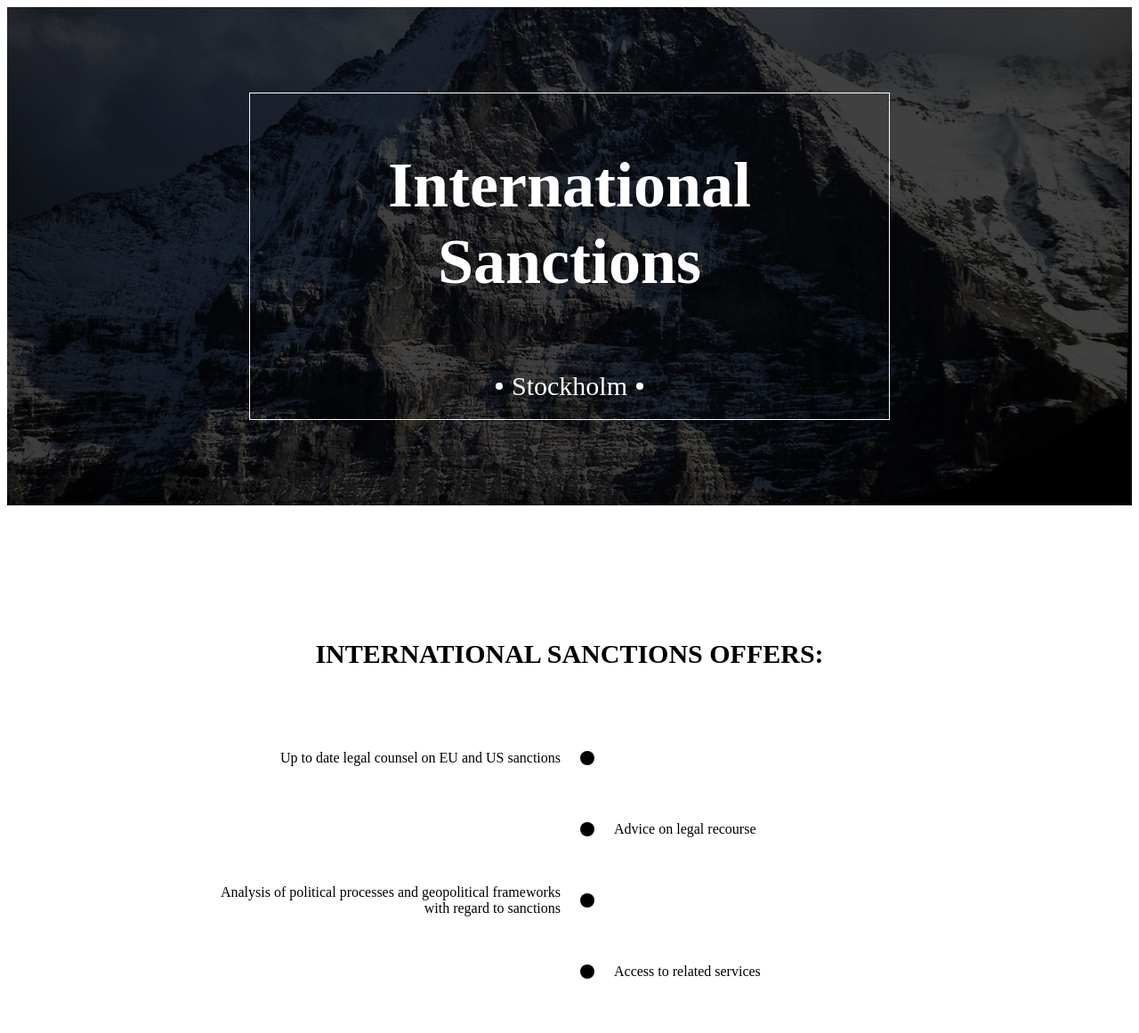
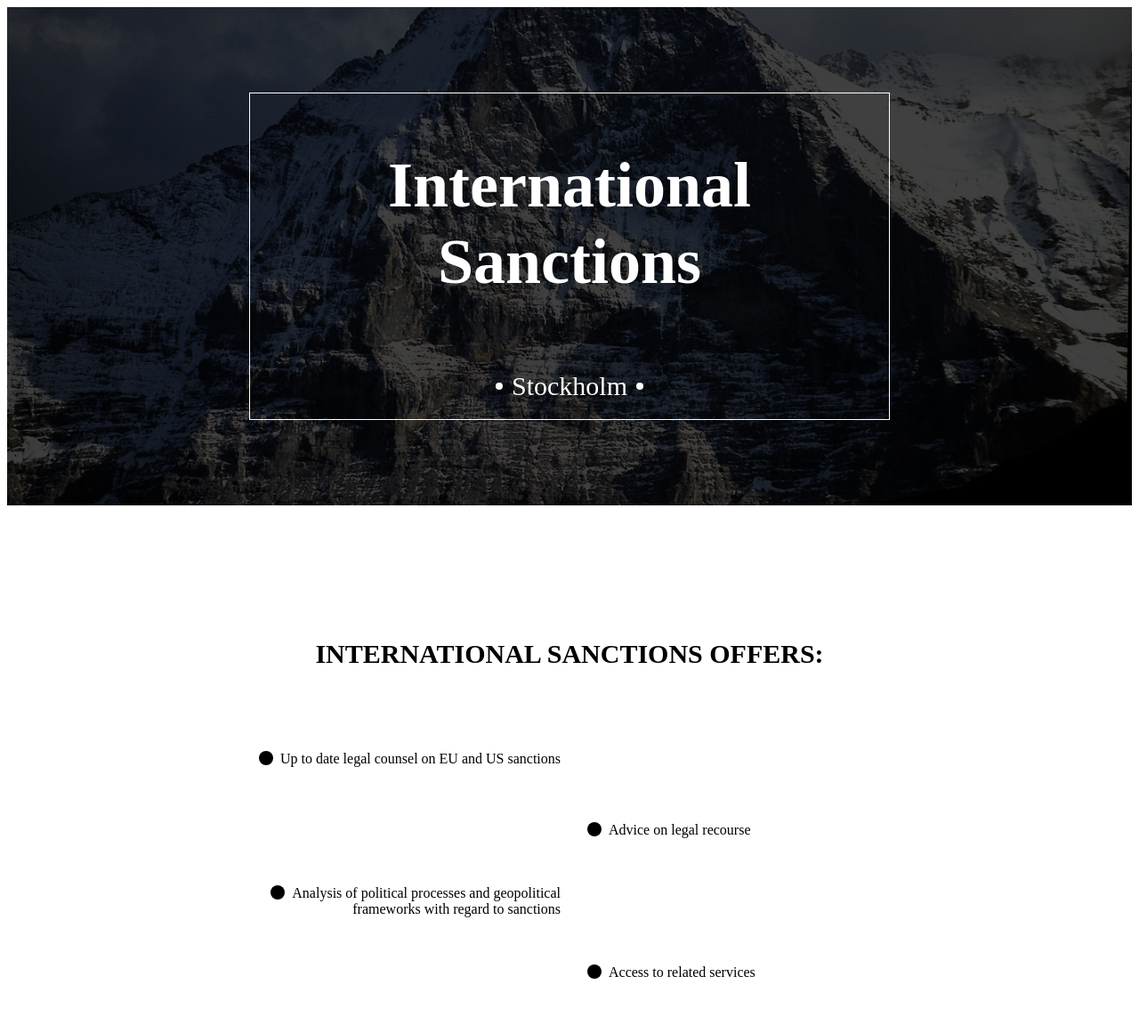
Before and after one commit to dukemai/Portfolio, a Gatsby site in the folder www/: page / in a window 1280 px wide. Shown: the top 1161 px of the page at 89% size. Built offline with nearby package versions, Linux system fonts and the light colour scheme; Gatsby itself is replaced by a stand-in of ours.

Commit message:
update dots

```diff
--- a/www/public/chunk-manifest.json
+++ b/www/public/chunk-manifest.json
@@ -1 +1 @@
-{"231608221292675":"app-f17df6600d22f21fb465.js","162898551421021":"component---src-pages-404-js-df74e5f14be10d0a0535.js","35783957827783":"component---src-pages-index-js-cf9ed39efb5f7caba808.js","60335399758886":"path----557518bd178906f8d58a.js","254022195166212":"path---404-a0e39f21c11f6a62c5ab.js","142629428675168":"path---index-a0e39f21c11f6a62c5ab.js","178698757827068":"path---404-html-a0e39f21c11f6a62c5ab.js","114276838955818":"component---src-layouts-index-js-364cc54709257782dfcd.js"}
+{"231608221292675":"app-f17df6600d22f21fb465.js","162898551421021":"component---src-pages-404-js-511430930c00e533a151.js","35783957827783":"component---src-pages-index-js-5e6c69d6d79b50e3c027.js","60335399758886":"path----557518bd178906f8d58a.js","254022195166212":"path---404-a0e39f21c11f6a62c5ab.js","142629428675168":"path---index-df59af4b4e70a86e12b5.js","178698757827068":"path---404-html-a0e39f21c11f6a62c5ab.js","114276838955818":"component---src-layouts-index-js-364cc54709257782dfcd.js"}
--- a/www/src/share/Services/ServiceItem.js
+++ b/www/src/share/Services/ServiceItem.js
@@ -15,10 +15,10 @@ const ServicesItem = ({ text, isLeftAlign }) => {
   return (
     <li className={`service-item ${className}`}>
       <div className="service-item__inner">
+        <i className="service-item__circle" />
         {text}
       </div>
       <div className="service-item__empty" />
-      <i className="service-item__circle" />
     </li>
   );
 };
--- a/www/src/share/Services/style.scss
+++ b/www/src/share/Services/style.scss
@@ -8,14 +8,14 @@ $c_r: 16px;
         position: relative;
 
         &__circle{
-            position: absolute;
+            position: relative;
             width: $c_r;
             height: $c_r;
             background: $c_black_base;
             border-radius: 50%;
-            left: 50%;
-            margin-left: -$c_r/2;
-            top: 5px;
+            margin-right: 8px;
+            top: 2px;
+            display: inline-block;
         }
 
         &__inner{
@@ -39,7 +39,6 @@ $c_r: 16px;
             flex-direction: row-reverse;
 
             & .service-item__inner{
-                padding-left: 30px;
             }
             & .service-item__empty{
                 &::before{
@@ -69,7 +68,6 @@ $c_r: 16px;
             margin: 0 auto;
 
             &__circle{
-                top: auto;
             }
 
             &__inner{
```
Also changed, not shown: www/public/stats.json (+6 -6 lines), www/public/styles.css, 14 other files.
